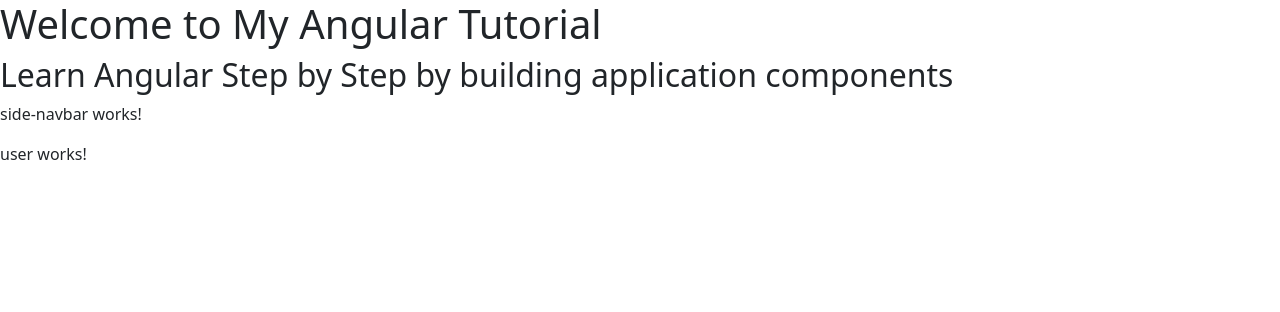
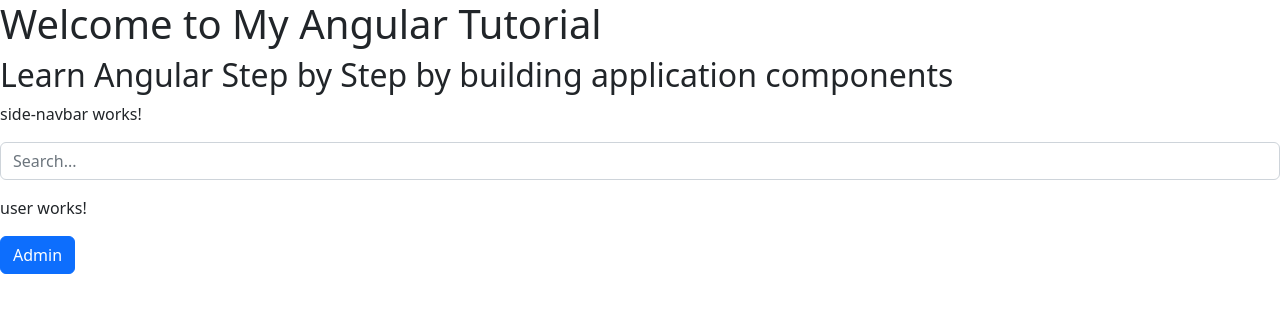
Before and after one commit to Harish0512-design/angulartuto, an Angular app: page / in a window 1280 px wide. Shown: the top 312 px of the page. Built offline with nearby package versions, Linux system fonts and the light colour scheme.

Commit message:
include textbox and button

```diff
--- a/src/app/components/side-navbar/side-navbar.html
+++ b/src/app/components/side-navbar/side-navbar.html
@@ -1 +1,3 @@
 <p>side-navbar works!</p>
+
+<input type="text" placeholder="Search..." class="form-control mb-3" />
--- a/src/app/components/user/user.html
+++ b/src/app/components/user/user.html
@@ -1 +1,3 @@
 <p>user works!</p>
+
+<button class="btn btn-primary">Admin</button>
```
